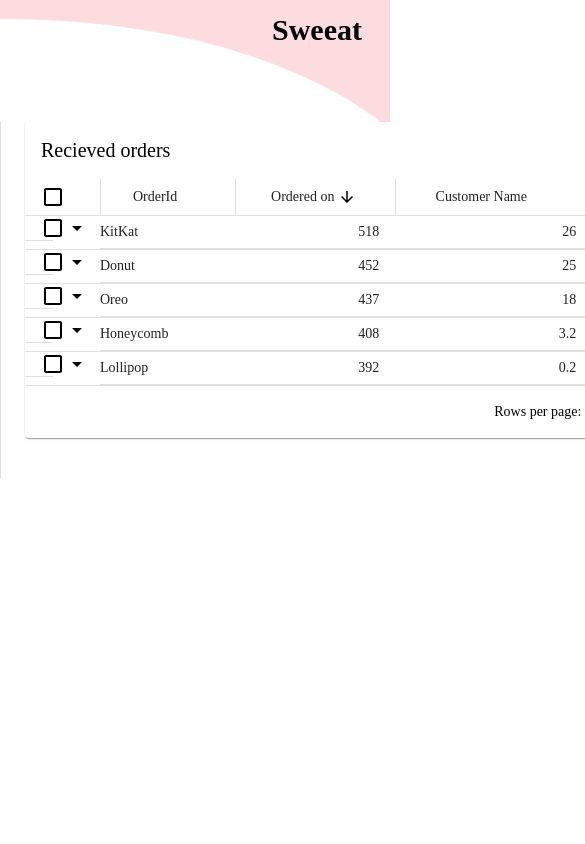
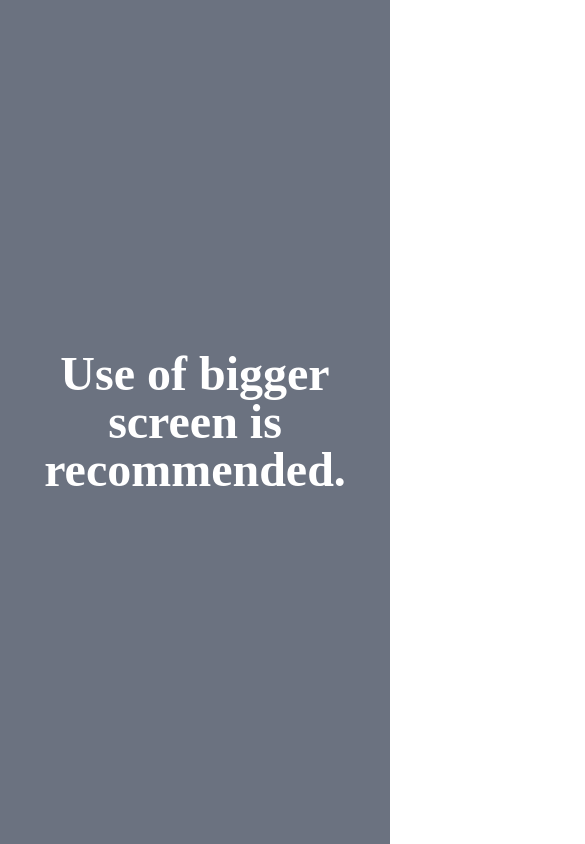
Before and after one commit to ajayraho4/sweeat_portal, a React (Create React App) app: page /store in a window 390 px wide. Shown: the top 844 px of the page, 585 px wide, since content can reach past the window. Built offline with nearby package versions, Linux system fonts and the light colour scheme.

Commit message:
responsive fix

```diff
--- a/src/pages/Login.jsx
+++ b/src/pages/Login.jsx
@@ -11,6 +11,7 @@ import DialogContent from '@mui/material/DialogContent';
 import DialogContentText from '@mui/material/DialogContentText';
 import DialogTitle from '@mui/material/DialogTitle';
 import { createTheme, ThemeProvider } from '@mui/material/styles';
+
 export default function Login() {
 	const [email, setEmail] = useState("");
 	const [password, setPasssword] = useState("");
@@ -19,6 +20,7 @@ export default function Login() {
 	const navigate = useNavigate()
 	const [open, setOpen] = useState(false);
   const [alertText, setAlertText] = useState("")
+
   const handleClickOpen = (msg) => {
   	setAlertText(msg)
     setOpen(true);
@@ -72,7 +74,10 @@ export default function Login() {
 	}
 	return (
 		<>
-		<div className='flex flex-col'>
+		<div className="h-screen w-full absolute top-0 left-0 bg-gray-500 flex items-center text-center justify-center md:hidden">
+			<h1 className="text-5xl font-bold text-white">Use of bigger screen is recommended.</h1>
+		</div>
+		<div className='hidden md:flex flex-col'>
 			<header className="flex pt-3 md:pt-6 w-full" style={{ backgroundImage: `url("../headerPurple.png")` }}>
 				<h1 className='text-3xl md:text-5xl font-bold pl-3 md:pl-8'>Sweeat</h1>
 			</header>
--- a/src/pages/Signup.jsx
+++ b/src/pages/Signup.jsx
@@ -73,7 +73,6 @@ export default function Signup() {
 
     if(storeName===""||password===""||address===""||email===""||!/^\w+([\.-]?\w+)*@\w+([\.-]?\w+)*(\.\w{2,3})+$/.test(email)){
     	handleClickOpen("Please fill the required fields properly.")
-    	console.log("[Signup] email", email)
     	setLoading(false)
     } else {
 			register()
@@ -82,7 +81,10 @@ export default function Signup() {
   }
   return (
   	<>
-    <div className='flex flex-col'>
+  	<div className="h-screen w-full absolute top-0 left-0 bg-gray-500 flex items-center text-center justify-center md:hidden">
+			<h1 className="text-5xl font-bold text-white">Use of bigger screen is recommended.</h1>
+		</div>
+    <div className='hidden md:flex flex-col'>
       <header className="flex pt-3 md:pt-6 w-full" style={{ backgroundImage: `url("../header.png")` }}>
         <h1 className='text-3xl md:text-5xl font-bold pl-3 md:pl-8'>Sweeat</h1>
       </header>
--- a/src/pages/Store.jsx
+++ b/src/pages/Store.jsx
@@ -34,7 +34,10 @@ export default function Store() {
 	};
 	return (
 		<>
-		<div className='flex flex-col'>
+		<div className="h-screen w-full absolute top-0 left-0 bg-gray-500 flex items-center text-center justify-center md:hidden">
+			<h1 className="text-5xl font-bold text-white">Use of bigger screen is recommended.</h1>
+		</div>
+		<div className='hidden md:flex flex-col'>
 			<header className="flex pt-3 md:pt-6 w-full" style={{ backgroundImage: `url("../headerFlip.png")` }}>
 				<h1 className='flex justify-end w-full text-3xl md:text-5xl font-bold mr-7 pl-3 md:pl-8'>Sweeat</h1>
 			</header>
```
